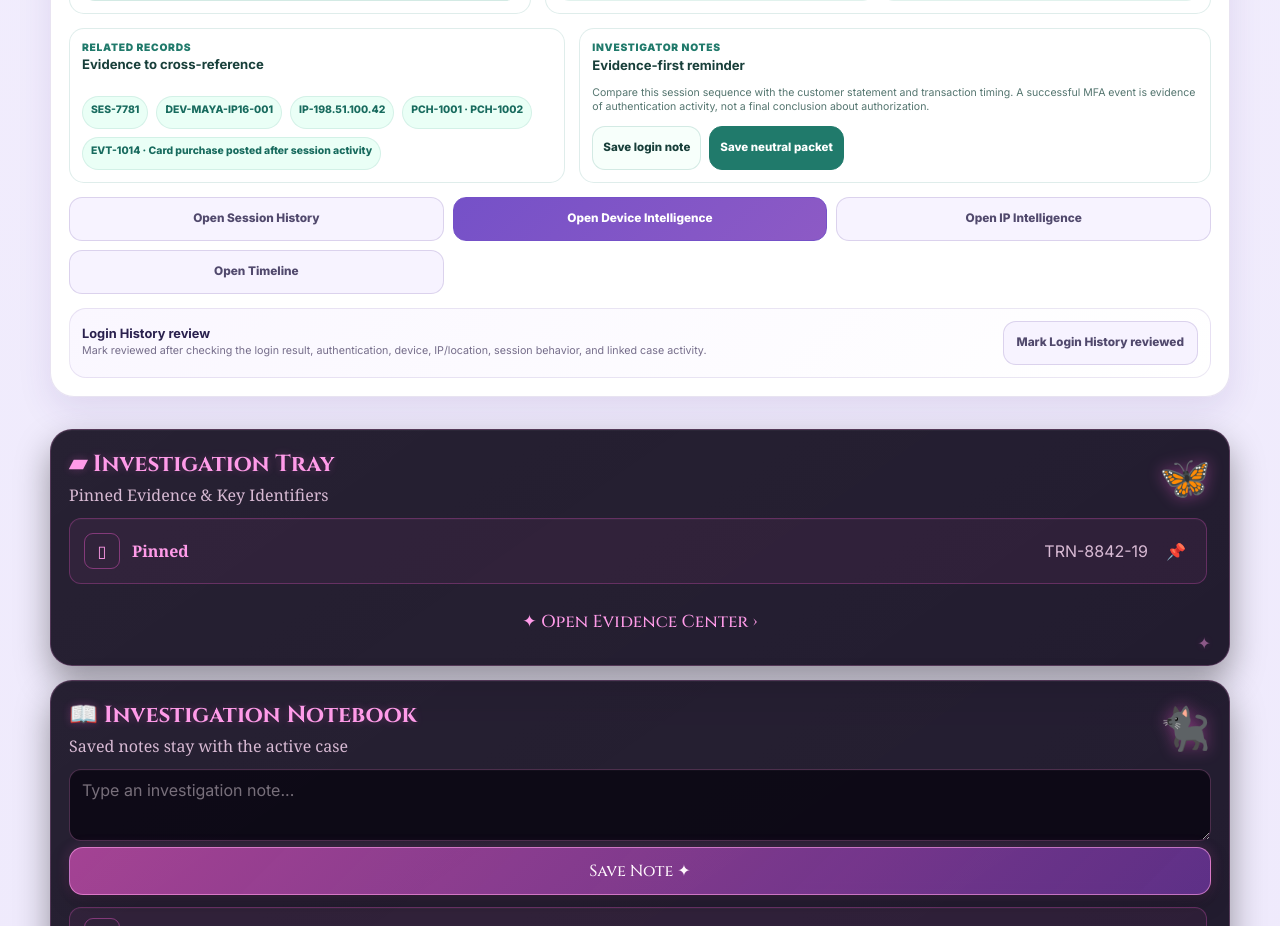
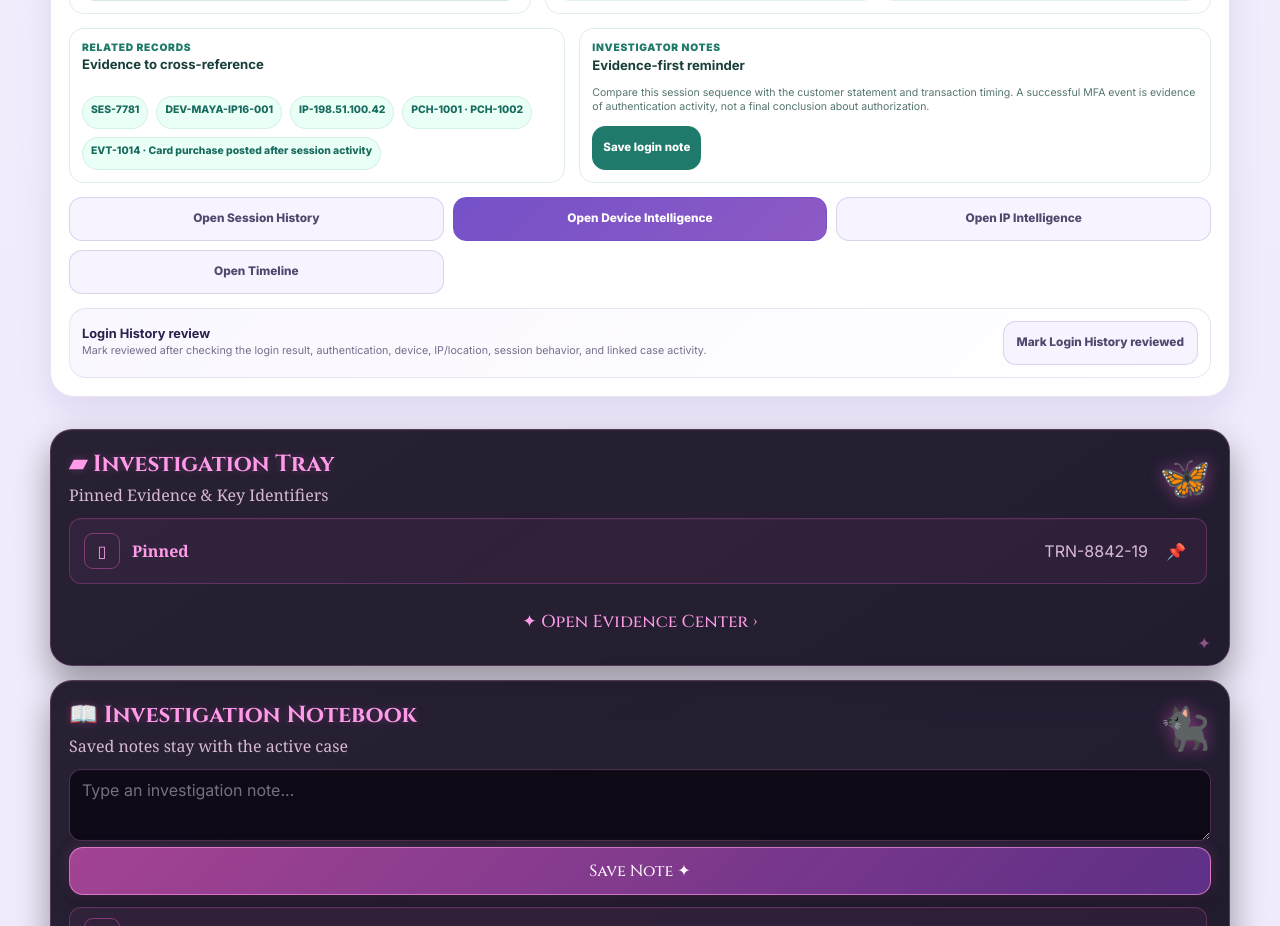
Before and after one commit to iamre2024-debug/fraud-Academy-v1, a React (Vite) app: page / in a window 1280 px wide. Shown: the part 3040-3966 px from the top of the page. Built offline with nearby package versions, Linux system fonts and the light colour scheme.

Commit message:
Remove Case Report workflow

```diff
--- a/src/InvestigationToolPanel.jsx
+++ b/src/InvestigationToolPanel.jsx
@@ -173,7 +173,6 @@ function LoginHistoryWorkspace({
   setQuery,
   pin,
   saveNote,
-  saveCaseReportPacket,
   markReviewed,
   reviewed,
   openTool,
@@ -196,17 +195,6 @@ function LoginHistoryWorkspace({
 
   function saveLoginNote(message) {
     saveNote(`Login History: ${message}`, 'Login history');
-  }
-
-  function saveLoginPacket() {
-    if (!activeRecord) return;
-    saveCaseReportPacket({
-      id: activeRecord.id,
-      label: 'Login history',
-      pin: activeRecord.session,
-      detail: `${activeRecord.time} · ${activeRecord.result} · ${activeRecord.deviceId ?? activeRecord.device} · ${activeRecord.ip}`,
-      values: [activeRecord.id, activeRecord.time, activeRecord.result, activeRecord.mfaStatus, activeRecord.deviceId ?? activeRecord.device, activeRecord.ip, activeRecord.session],
-    });
   }
 
   return (
@@ -307,7 +295,6 @@ function LoginHistoryWorkspace({
               <p>{activeRecord.investigatorUse} A successful MFA event is evidence of authentication activity, not a final conclusion about authorization.</p>
               <div>
                 <button type="button" onClick={() => saveLoginNote(`${activeRecord.id} reviewed: ${activeRecord.sessionBehavior}`)}>Save login note</button>
-                <button type="button" onClick={saveLoginPacket}>Save neutral packet</button>
               </div>
             </article>
           </section>
@@ -360,7 +347,6 @@ function IPIntelligenceWorkspace({
   setQuery,
   pin,
   saveNote,
-  saveCaseReportPacket,
   markReviewed,
   reviewed,
   openTool,
@@ -385,25 +371,6 @@ function IPIntelligenceWorkspace({
 
   function saveIpNote(message) {
     saveNote(`IP Intelligence: ${message}`, 'IP intelligence');
-  }
-
-  function saveIpPacket() {
-    if (!activeRecord) return;
-    saveCaseReportPacket({
-      id: activeRecord.id,
-      label: 'IP intelligence',
-      pin: activeRecord.ip,
-      detail: `${activeRecord.ip} · ${lookupHasRun ? activeRecord.lookupResult : 'lookup not run'}`,
-      values: [
-        activeRecord.id,
-        activeRecord.ip,
-        lookupHasRun ? activeRecord.city : 'Lookup not run',
-        lookupHasRun ? activeRecord.country : 'Lookup not run',
-        lookupHasRun ? activeRecord.isp : 'Lookup not run',
-        lookupHasRun ? activeRecord.networkType : 'Lookup not run',
-        lookupHasRun ? activeRecord.vpnProxyTor : 'Lookup not run',
-      ],
-    });
   }
 
   return (
@@ -489,7 +456,6 @@ function IPIntelligenceWorkspace({
               <p>{activeRecord.investigatorUse}</p>
               <div>
                 <button type="button" onClick={() => saveIpNote(`${activeRecord.ip} reviewed: ${lookupHasRun ? activeRecord.lookupResult : 'lookup not run'}`)}>Save IP note</button>
-                <button type="button" onClick={saveIpPacket}>Save neutral packet</button>
               </div>
             </article>
           </section>
@@ -521,7 +487,6 @@ function SessionHistoryWorkspace({
   setQuery,
   pin,
   saveNote,
-  saveCaseReportPacket,
   markReviewed,
   reviewed,
   openTool,
@@ -543,17 +508,6 @@ function SessionHistoryWorkspace({
 
   function saveSessionNote(message) {
     saveNote(`Session History: ${message}`, 'Session history');
-  }
-
-  function saveSessionPacket() {
-    if (!activeRecord) return;
-    saveCaseReportPacket({
-      id: activeRecord.session,
-      label: 'Session history',
-      pin: activeRecord.session,
-      detail: `${activeRecord.start} to ${activeRecord.end} · ${activeRecord.duration} · ${activeRecord.logoutStatus}`,
-      values: [activeRecord.session, activeRecord.start, activeRecord.end, activeRecord.duration, activeRecord.logoutStatus, activeRecord.deviceId ?? activeRecord.device, activeRecord.ip],
-    });
   }
 
   return (
@@ -640,7 +594,6 @@ function SessionHistoryWorkspace({
               <p>{activeRecord.investigatorUse} Read the session path with Login History, Customer 360, financial records, and Timeline before documenting a decision.</p>
               <div>
                 <button type="button" onClick={() => saveSessionNote(`${activeRecord.session} reviewed: ${activeRecord.sessionPath.join(' / ')}`)}>Save session note</button>
-                <button type="button" onClick={saveSessionPacket}>Save neutral packet</button>
               </div>
             </article>
           </section>
@@ -671,7 +624,6 @@ function DeviceIntelligenceWorkspace({
   setQuery,
   pin,
   saveNote,
-  saveCaseReportPacket,
   markReviewed,
   reviewed,
   openTool,
@@ -694,25 +646,6 @@ function DeviceIntelligenceWorkspace({
 
   function saveDeviceNote(message) {
     saveNote(`Device Intelligence: ${message}`, 'Device intelligence');
-  }
-
-  function saveDevicePacket() {
-    if (!activeRecord) return;
-    saveCaseReportPacket({
-      id: activeRecord.id,
-      label: 'Device intelligence',
-      pin: activeRecord.id,
-      detail: `${activeRecord.deviceName} · ${activeRecord.lookupResult} · ${activeRecord.normalBehavior}`,
-      values: [
-        activeRecord.id,
-        activeRecord.deviceName,
-        activeRecord.deviceFingerprint,
-        activeRecord.trustedStatus,
-        activeRecord.firstSeen,
-        activeRecord.lastSeen,
-        activeRecord.lookupResult,
-      ],
-    });
   }
 
   return (
@@ -854,7 +787,6 @@ function DeviceIntelligenceWorkspace({
               <p>Device Intelligence reveals lookup results only after search. Compare the device with Login History, Session History, IP Intelligence, and the customer story before deciding.</p>
               <div>
                 <button type="button" onClick={() => saveDeviceNote(`${activeRecord.id} reviewed: ${activeRecord.normalBehavior}`)}>Save device note</button>
-                <button type="button" onClick={saveDevicePacket}>Save neutral packet</button>
               </div>
             </article>
           </section>
@@ -888,7 +820,6 @@ function PaymentVerificationWorkspace({
   setQuery,
   pin,
   saveNote,
-  saveCaseReportPacket,
   markReviewed,
   reviewed,
   openTool,
@@ -907,25 +838,6 @@ function PaymentVerificationWorkspace({
 
   function savePaymentNote(message) {
     saveNote(`Payment Verification: ${message}`, 'Payment verification');
-  }
-
-  function savePaymentPacket() {
-    if (!activeRecord) return;
-    saveCaseReportPacket({
-      id: activeRecord.id,
-      label: 'Payment verification',
-      pin: activeRecord.object,
-      detail: `${activeRecord.object} · ${activeRecord.ownerMatch} · ${activeRecord.accountStatus} · ${activeRecord.verificationOutcome}`,
-      values: [
-        activeRecord.id,
-        activeRecord.type,
-        activeRecord.object,
-        activeRecord.ownerMatch,
-        activeRecord.accountStatus,
-        activeRecord.bankCode,
-        activeRecord.destinationId,
-      ],
-    });
   }
 
   return (
@@ -1087,7 +999,6 @@ function PaymentVerificationWorkspace({
               <p>{activeRecord.notes}</p>
               <div>
                 <button type="button" onClick={() => savePaymentNote(`${activeRecord.id} reviewed: ${activeRecord.notes}`)}>Save verification note</button>
-                <button type="button" onClick={savePaymentPacket}>Save neutral packet</button>
               </div>
             </article>
           </section>
@@ -1128,7 +1039,6 @@ export default function InvestigationToolPanel({
   setExpandedId,
   pin,
   saveNote,
-  saveCaseReportPacket,
   markReviewed,
   currentCompleted,
   jumpDecision,
@@ -1161,10 +1071,6 @@ export default function InvestigationToolPanel({
   function saveDisplayedNote() {
     if (!reportRow) return;
     saveNote(`Expanded ${tool} record ${reportRow.id}: ${reportRow.detail}`, 'Expanded record');
-  }
-
-  function saveDisplayedReportPacket() {
-    if (reportRow) saveCaseReportPacket(reportRow);
   }
 
   return (
@@ -1220,7 +1126,6 @@ export default function InvestigationToolPanel({
           setQuery={setQuery}
           pin={pin}
           saveNote={saveNote}
-          saveCaseReportPacket={saveCaseReportPacket}
           markReviewed={markReviewed}
           reviewed={reviewed}
           openTool={openTool}
@@ -1233,7 +1138,6 @@ export default function InvestigationToolPanel({
           setQuery={setQuery}
           pin={pin}
           saveNote={saveNote}
-          saveCaseReportPacket={saveCaseReportPacket}
           markReviewed={markReviewed}
           reviewed={reviewed}
           openTool={openTool}
@@ -1245,7 +1149,6 @@ export default function InvestigationToolPanel({
           setQuery={setQuery}
           pin={pin}
           saveNote={saveNote}
-          saveCaseReportPacket={saveCaseReportPacket}
           markReviewed={markReviewed}
           reviewed={reviewed}
           openTool={openTool}
@@ -1258,7 +1161,6 @@ export default function InvestigationToolPanel({
           setQuery={setQuery}
           pin={pin}
           saveNote={saveNote}
-          saveCaseReportPacket={saveCaseReportPacket}
           markReviewed={markReviewed}
           reviewed={reviewed}
           openTool={openTool}
@@ -1271,7 +1173,6 @@ export default function InvestigationToolPanel({
           setQuery={setQuery}
           pin={pin}
           saveNote={saveNote}
-          saveCaseReportPacket={saveCaseReportPacket}
           markReviewed={markReviewed}
           reviewed={reviewed}
           openTool={openTool}
@@ -1383,18 +1284,10 @@ export default function InvestigationToolPanel({
                     {displayActiveRow.label}: {displayActiveRow.pin}. Active customer object: {activeCase.person} · {activeCase.trainingId}.
                   </DirectCollapsibleText>
                 </article>
-                <article>
-                  <span>Generate Report</span>
-                  <h4>Neutral report packet</h4>
-                  <DirectCollapsibleText lines={3} mobileLines={4}>
-                    Source tool: {tool}. Record summary: {displayActiveRow.detail}.
-                  </DirectCollapsibleText>
-                </article>
               </div>
 
               <div className="investigation-tool-detail-actions">
                 <button type="button" onClick={saveDisplayedNote}>Save expanded note</button>
-                <button type="button" onClick={saveDisplayedReportPacket}>Save neutral report packet</button>
               </div>
             </>
           ) : (
@@ -1405,7 +1298,6 @@ export default function InvestigationToolPanel({
 
       <nav className="investigation-tool-next-routes" aria-label="Investigation record next routes">
         <button type="button" onClick={() => openTool('Timeline')}>Open Timeline</button>
-        <button type="button" onClick={() => openTool('Case Report')}>Open Case Report</button>
         <button type="button" onClick={jumpDecision}>Open Submit Decision</button>
       </nav>
 
```
